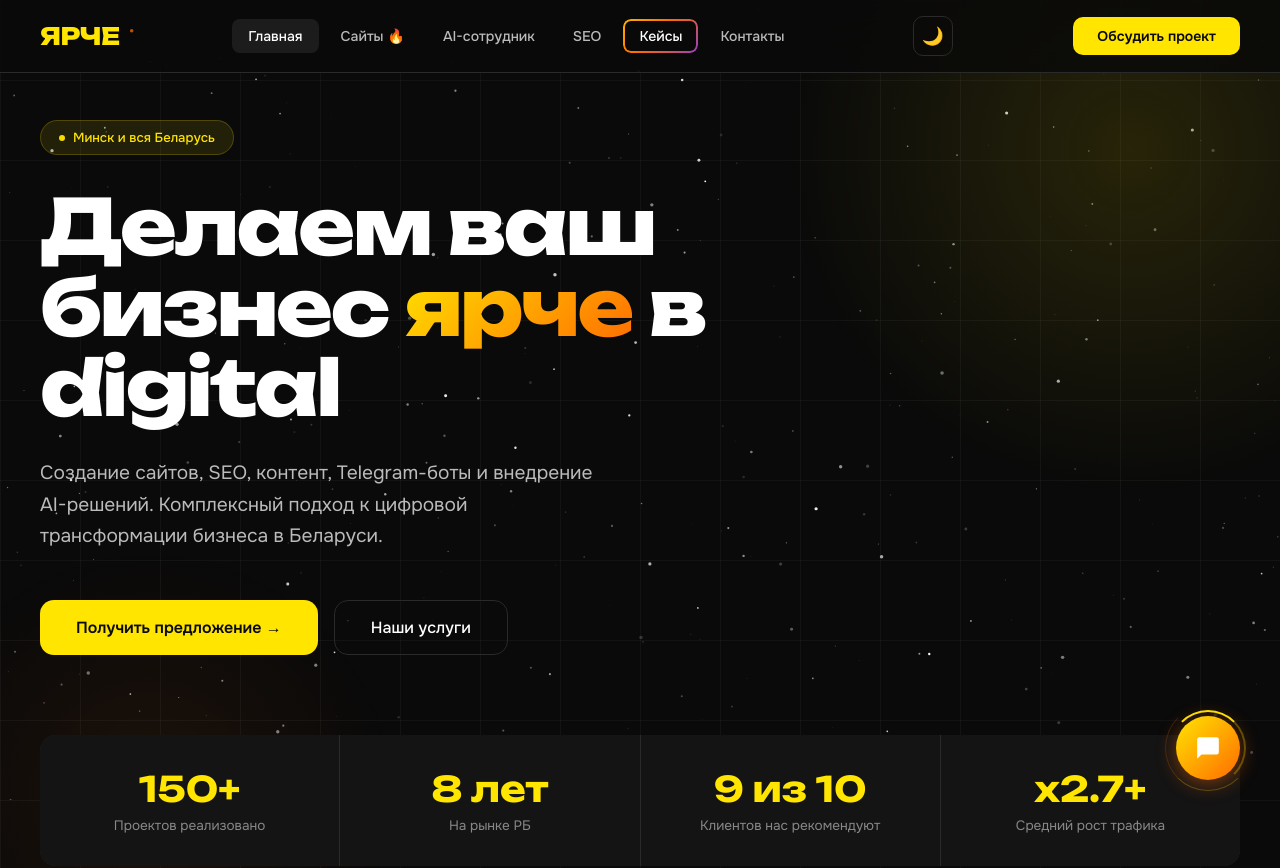
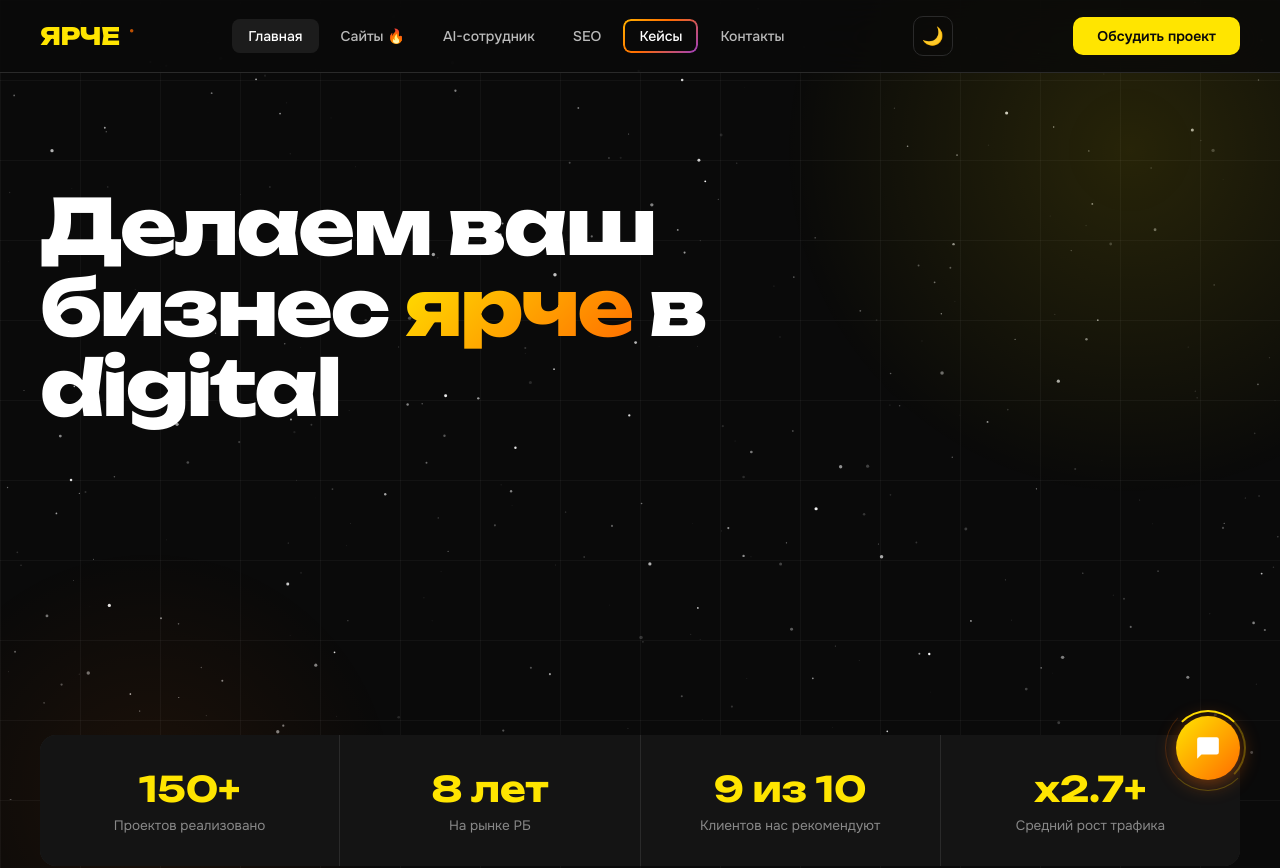
Before and after one commit to deucevari1-source/yarche.by, a Next.js app: page / in a window 1280 px wide. Shown: the top 868 px of the page. Built offline with nearby package versions, Linux system fonts and the light colour scheme.

Commit message:
perf: re-enable hero fade-in on desktop only, keep mobile static for LCP

```diff
--- a/app/page.tsx
+++ b/app/page.tsx
@@ -31,16 +31,16 @@
       <main>
         <section className="hero">
           <div className="hero-inner">
-            <div className="hero-badge">Минск и вся Беларусь</div>
-            <h1>
+            <div className="hero-badge animate">Минск и вся Беларусь</div>
+            <h1 className="delay-1">
               Делаем ваш бизнес <span className="highlight">ярче</span> в digital
             </h1>
-            <p>
+            <p className="animate delay-2">
               Создание сайтов, SEO, контент, Telegram-боты и внедрение
               AI-решений. Комплексный подход к цифровой трансформации бизнеса в
               Беларуси.
             </p>
-            <div className="hero-buttons">
+            <div className="hero-buttons animate delay-3">
               <Link className="btn-primary" href="/contact">
                 Получить предложение →
               </Link>
--- a/public/main.css
+++ b/public/main.css
@@ -634,6 +634,17 @@
 .animate.delay-4 { animation-delay: 0.4s; }
 .animate.delay-5 { animation-delay: 0.5s; }
 
+/* Mobile: kill above-the-fold hero fade-in — opacity:0 → 1 transitions push
+   LCP right on slow networks and tank the PSI score. Below-fold stays animated. */
+@media (max-width: 1024px) {
+  .hero .hero-badge.animate,
+  .hero .hero-inner > p.animate,
+  .hero .hero-buttons.animate {
+    opacity: 1;
+    animation: none;
+  }
+}
+
 /* MOBILE NAV */
 .mobile-nav {
   display: none; position: fixed; top: 72px; left: 0; right: 0; bottom: 0;
```
